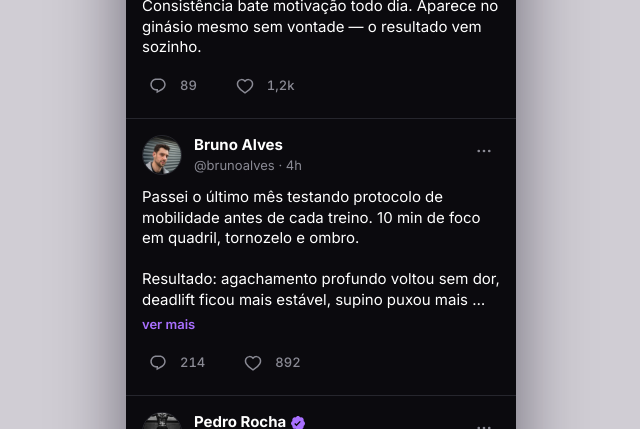
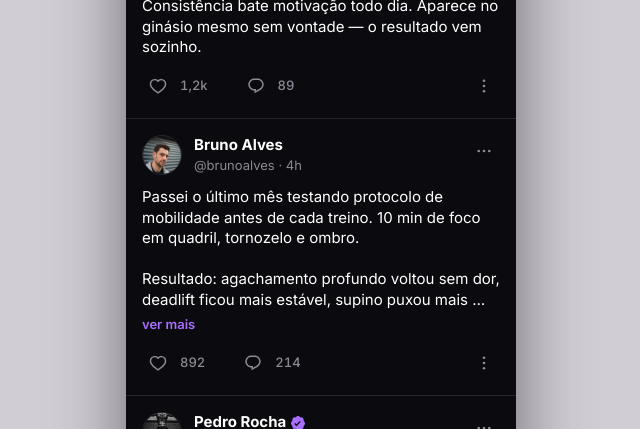
Before and after one commit to mttguerra/screen-app-math, a React (Vite) app: page /comunidade in a window 1280 px wide. Shown: the part 204-633 px from the top of the page, without its empty margins (319-959 px from the left). Built offline with nearby package versions, Linux system fonts and the light colour scheme.

Commit message:
feat(feed): botao 3 pontos vertical na direita e curtir antes de comentar

```diff
--- a/src/screens/Community/PostCard.jsx
+++ b/src/screens/Community/PostCard.jsx
@@ -24,6 +24,15 @@ function Comment() {
   return (
     <svg width="18" height="18" viewBox="0 0 24 24" fill="currentColor">
       <path d="M1.75 10c0-4.42 3.58-8 8-8h4.37c4.49 0 8.13 3.64 8.13 8.13 0 2.96-1.61 5.68-4.2 7.11l-8.05 4.46v-3.69h-.07c-4.49.1-8.18-3.51-8.18-8.01zm8-6c-3.32 0-6 2.69-6 6 0 3.37 2.77 6.08 6.14 6.01l.35-.01h1.76v2.3l5.09-2.81c1.95-1.08 3.16-3.13 3.16-5.36 0-3.39-2.74-6.13-6.13-6.13H9.75z" />
+    </svg>
+  )
+}
+function MoreVertical() {
+  return (
+    <svg width="18" height="18" viewBox="0 0 24 24" fill="currentColor">
+      <circle cx="12" cy="5" r="1.8" />
+      <circle cx="12" cy="12" r="1.8" />
+      <circle cx="12" cy="19" r="1.8" />
     </svg>
   )
 }
@@ -122,8 +131,8 @@ export default function PostCard({ post }) {
       <PostQuote quotedPost={quotedPost} />
 
       {/* Ações */}
-      <div className="mt-3 flex items-center gap-8">
-        <Action icon={<Comment />} count={stats.comments} activeColor="text-primary-text" />
+      <div className="mt-3 flex items-center justify-between">
+        <div className="flex items-center gap-8">
           <Action
             icon={<HeartOutline />}
             activeIconOverride={<HeartFilled />}
@@ -132,6 +141,9 @@ export default function PostCard({ post }) {
             active={liked}
             onClick={() => setLiked((v) => !v)}
           />
+          <Action icon={<Comment />} count={stats.comments} activeColor="text-primary-text" />
+        </div>
+        <Action icon={<MoreVertical />} activeColor="text-primary-text" />
       </div>
     </article>
   )
```
Lines whose indentation alone changed are shown as unchanged.
